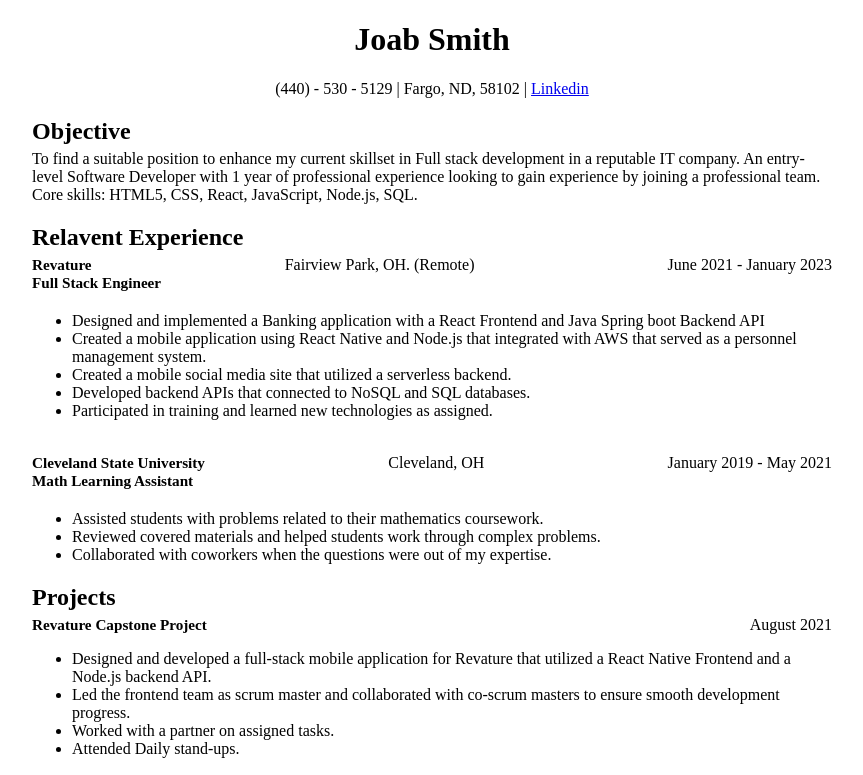
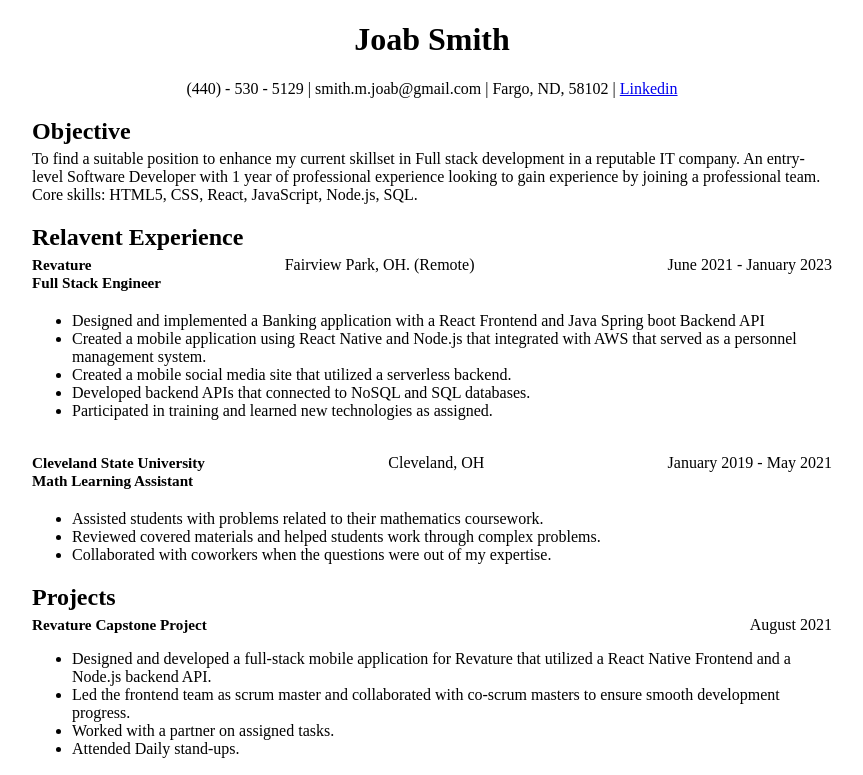
Before and after one commit to j-m-smith426/HTML-Resume, a plain HTML site: page index.html in a window 1280 px wide. Shown: the top 775 px of the page, without its empty margins (208-1071 px from the left). Drawn offline with Linux system fonts and the light colour scheme.

Commit message:
Added email to resume

```diff
--- a/index.html
+++ b/index.html
@@ -8,7 +8,7 @@
 <body>
 
         <h1>Joab Smith</h1>
-        <p>(440) - 530 - 5129 | Fargo, ND, 58102 | <a href ="https://www.linkedin.com/in/joab-smith/">Linkedin</a></p>
+        <p>(440) - 530 - 5129 | smith.m.joab@gmail.com | Fargo, ND, 58102 | <a href ="https://www.linkedin.com/in/joab-smith/">Linkedin</a></p>
         <div class="row">
             <div class="content">
                 <section class="objective">
```
